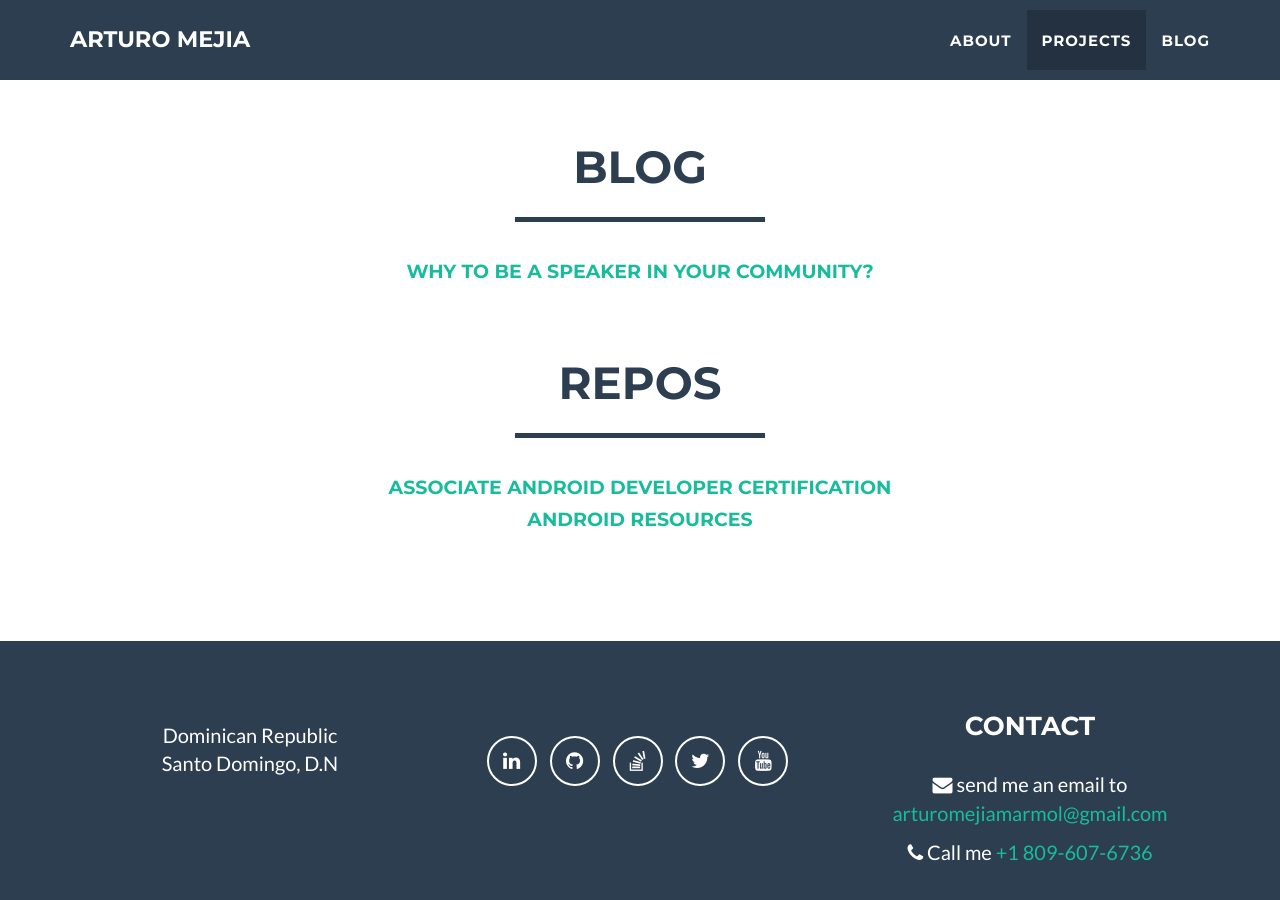
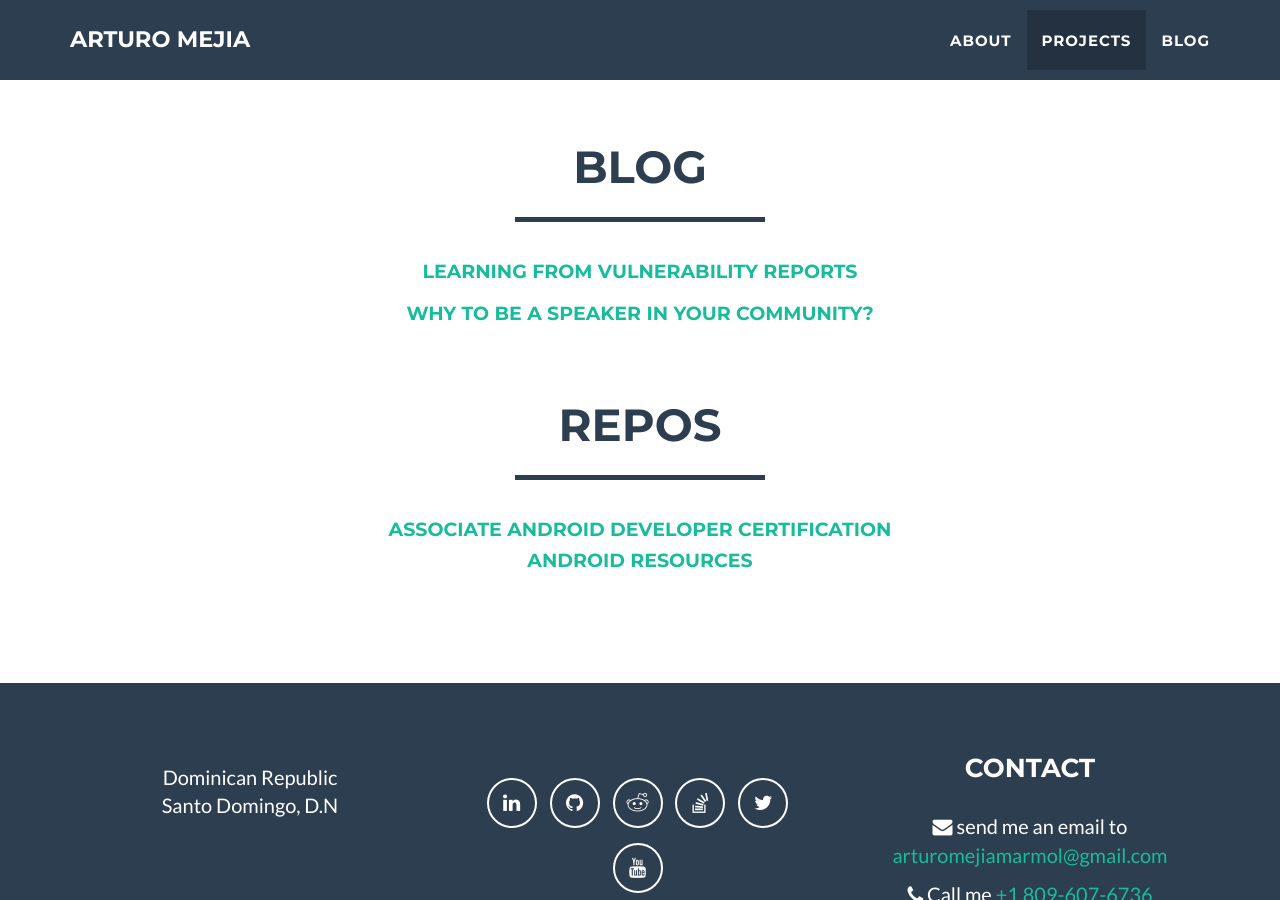
Before and after one commit to Amejia481/mypage, a Jekyll site: the page built from index.html, in a window 1280 px wide and 900 px high, scrolled down 2663 px. Built offline with Jekyll 4.4.1, drawn with Linux system fonts in a browser that asks for light colours.

```diff
--- a/_config.yml
+++ b/_config.yml
@@ -26,6 +26,8 @@ social:
     url: https://do.linkedin.com/in/arturomejiamarmol/en
   - title: github
     url: http://github.com/Amejia481
+  - title: reddit
+    url:  https://www.reddit.com/user/amejia481/
   - title: stack-overflow
     url: http://stackoverflow.com/users/5533820/arturo-mejia
   - title: twitter
--- a/_includes/contact.html
+++ b/_includes/contact.html
@@ -7,7 +7,9 @@
                 <h2>Blog</h2>
                 <hr class="star-primary" />
             </div>
-
+            <div class="col-lg-12 text-center">
+                <h4><a href="https://medium.com/@arturomejiamarmol/learning-from-vulnerability-reports-e447430a7477">Learning from vulnerability reports</a></h4>
+            </div>
             <div class="col-lg-12 text-center">
                 <h4><a href="https://medium.com/@arturomejiamarmol/why-to-be-a-speaker-a6587f1a0617">Why to be a Speaker in your community?</a></h4>
             </div>
```
